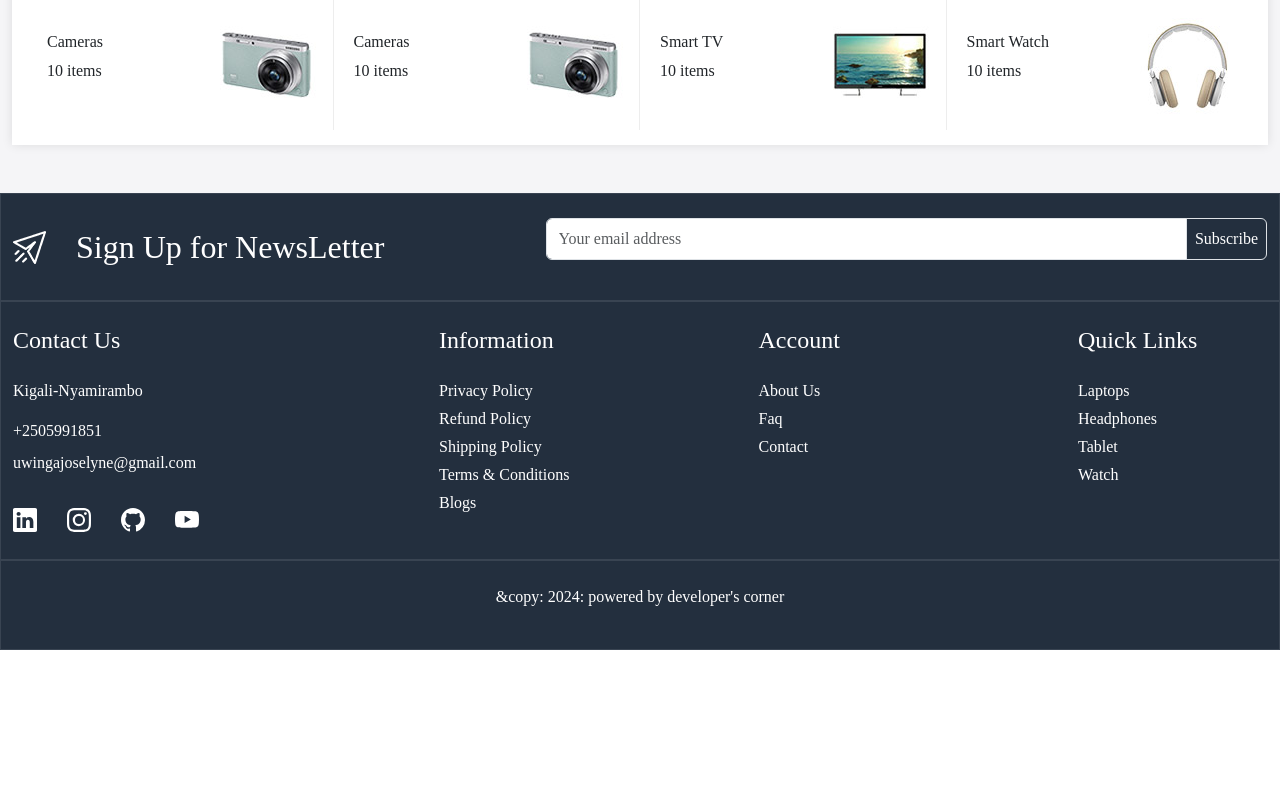
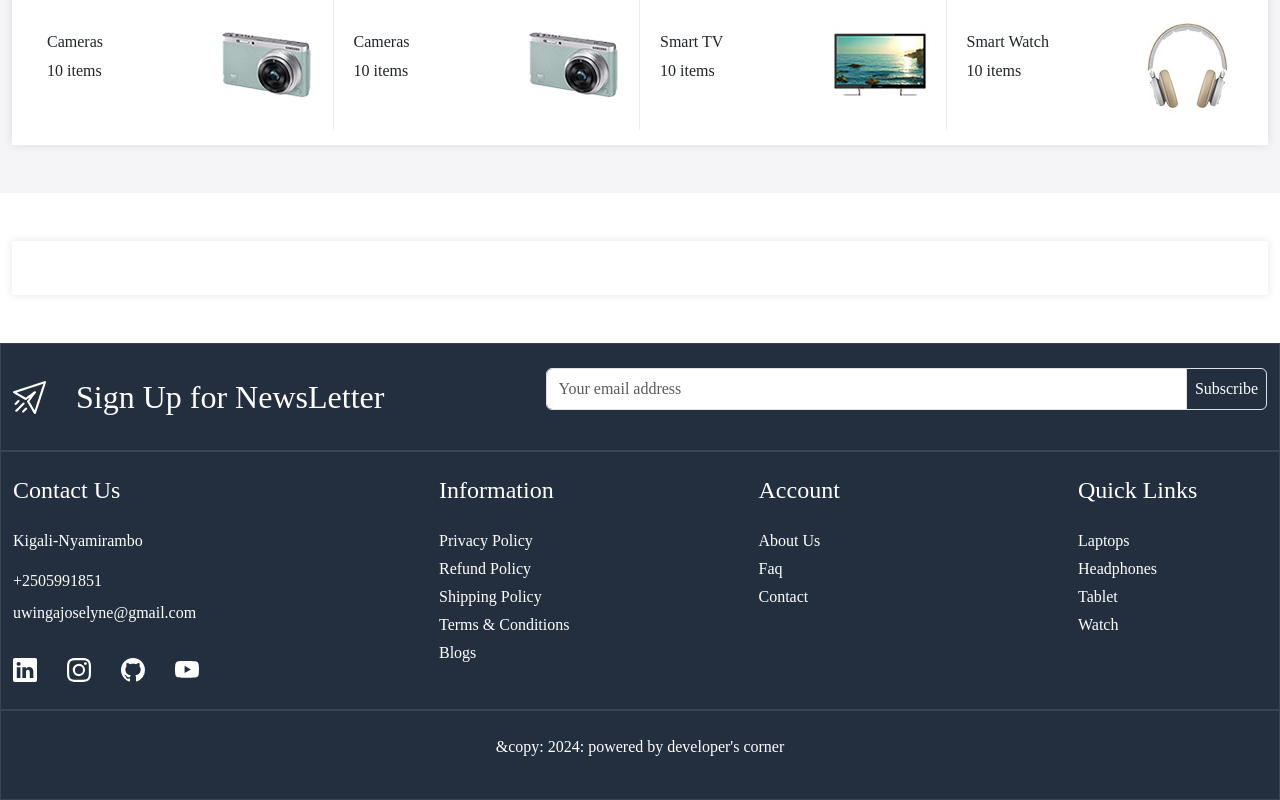
Before and after one commit to uwingabirejoselyne/learn-ecommerce-ui, a React (Create React App) app: page / in a window 1280 px wide. Shown: the part 1074-1874 px from the top of the page. Before the commit the page ends 1724 px from the top, so only its background shows below. Built offline with nearby package versions, Linux system fonts and the light colour scheme.

Commit message:
marquee-inner-wrapper

```diff
--- a/src/App.css
+++ b/src/App.css
@@ -13,6 +13,11 @@
   --color-ededed:#ededed;
 
 
+}
+.card-wrapper{
+  background-color: white;
+  box-shadow: 0 0 10px #0000001a;
+  padding: 15px;
 }
 body{
   font-family: "Rubik","sans-serif";
--- a/src/pages/Home.js
+++ b/src/pages/Home.js
@@ -1,4 +1,5 @@
 import React from 'react'
+import Marquee from 'react-fast-marquee'
 import { Link } from 'react-router-dom'
 
 const Home = () => {
@@ -172,6 +173,40 @@ const Home = () => {
         </div>
       </div>
     </section>
+
+    <section className='marquee-wrapper py-5'>
+      <div className='container-xxl'>
+        <div className='row'>
+          <div className='col-12'>
+            <div className='marquee-inner-wrapper card-wrapper'>
+              <Marquee>
+                <div>
+                  <img src='' alt=''/>
+                </div>
+                <div>
+                  <img src='' alt=''/>
+                </div>
+                <div>
+                  <img src='' alt=''/>
+                </div>
+                <div>
+                  <img src='' alt=''/>
+                </div>
+                <div>
+                  <img src='' alt=''/>
+                </div>
+                <div>
+                  <img src='' alt=''/>
+                </div>
+                <div>
+                  <img src='' alt=''/>
+                </div>
+              </Marquee>
+            </div>
+          </div>
+        </div>
+      </div>
+    </section>
     </>
   )
 }
```
